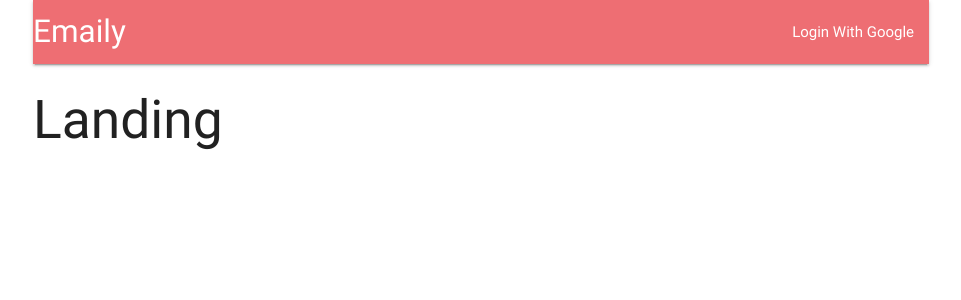
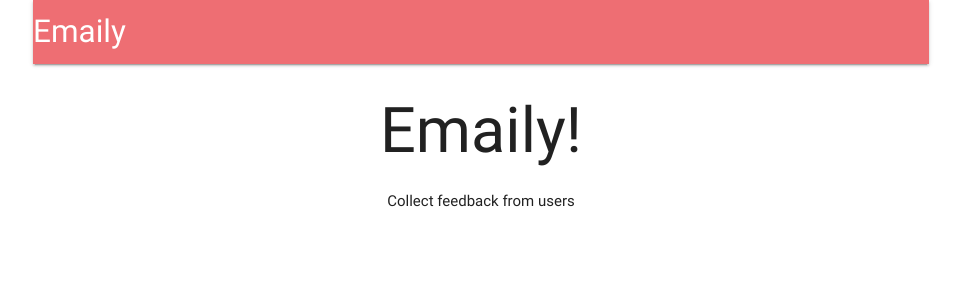
Before and after one commit to jeetbafna/FeedBack, a React (Create React App) app in the folder client/: page / in a window 1280 px wide. Shown: the top 300 px of the page, without its empty margins (159-1120 px from the left). Built offline with nearby package versions, Linux system fonts and the light colour scheme; no server answers.

Commit message:
Redux client side

```diff
--- a/client/src/actions/index.js
+++ b/client/src/actions/index.js
@@ -1,8 +1,7 @@
 import axios from 'axios';
 import { FETCH_USER } from './types';
 
-export const fetchUser = () => {
-	return function(dispatch){
-	axios.get('/api/current_user').then(res => dispatch({ type: FETCH_USER, payload: res }));
-	};
+export const fetchUser = () => async dispatch => {
+	const res = await axios.get('/api/current_user');
+	dispatch({ type: FETCH_USER, payload: res.data });
 };
--- a/client/src/components/App.js
+++ b/client/src/components/App.js
@@ -4,9 +4,10 @@
 import * as actions from '../actions';
 
 import Header from './Header';
+import Landing from './Landing';
 const Dashboard = () => <h2>Dashboard</h2>
 const SurveyNew = () => <h2>SurveyNew</h2>
-const Landing = () => <h2>Landing</h2>
+
 
 class App extends Component {
 	componentDidMount(){
--- a/client/src/components/Header.js
+++ b/client/src/components/Header.js
@@ -1,22 +1,37 @@
 import React, { Component } from 'react';
+import { connect } from 'react-redux';
+import { Link } from 'react-router-dom';
 
 class Header extends Component {
+	renderContent(){
+		switch(this.props.auth){
+			case null:
+				return;
+			case false:
+				return (
+					<li><a href="/auth/google">Login With Google</a></li>
+					);
+			default:
+				return <li><a href="/api/logout">Logout</a></li>;
+		}
+	}
 	render() {
 		return(
 			<nav>
 			 <div className="nav-wrapper">
-			  <a className="left brand-logo">
+			  <Link to={this.props.auth ? '/surveys' : '/' } className="left brand-logo">
 			   Emaily
-			  </a>
+			  </Link>
 			  <ul className="right">
-			   <li>
-			    <a>Login With Google</a>
-			   </li>
+			   {this.renderContent()}
 			  </ul>
 			 </div>
 			</nav>
 		);
 	}
 }
+function mapStateToProps( {auth} ) {
+	return { auth };
+}
 
-export default Header;
+export default connect(mapStateToProps)(Header);
--- /dev/null
+++ b/client/src/components/Landing.js
@@ -0,0 +1,14 @@
+import React from 'react';
+
+const Landing =() => {
+	return(
+		<div style ={{ textAlign: 'center'}}>
+		<h1>
+		 Emaily!
+		 </h1>
+		 Collect feedback from users
+		 </div>
+		 );
+};
+
+export default Landing;
--- a/client/src/reducers/authReducer.js
+++ b/client/src/reducers/authReducer.js
@@ -1,6 +1,10 @@
-export default function(state = {}, action){
+import { FETCH_USER } from '../actions/types';
+
+export default function(state = null, action){
 	console.log(action);
 	switch(action.type) {
+		case FETCH_USER:
+			return action.payload || false;
 		default:
 			return state;
 	}
```
Also changed, not shown: 1 other file (tests, documents, lock files or other folders).
